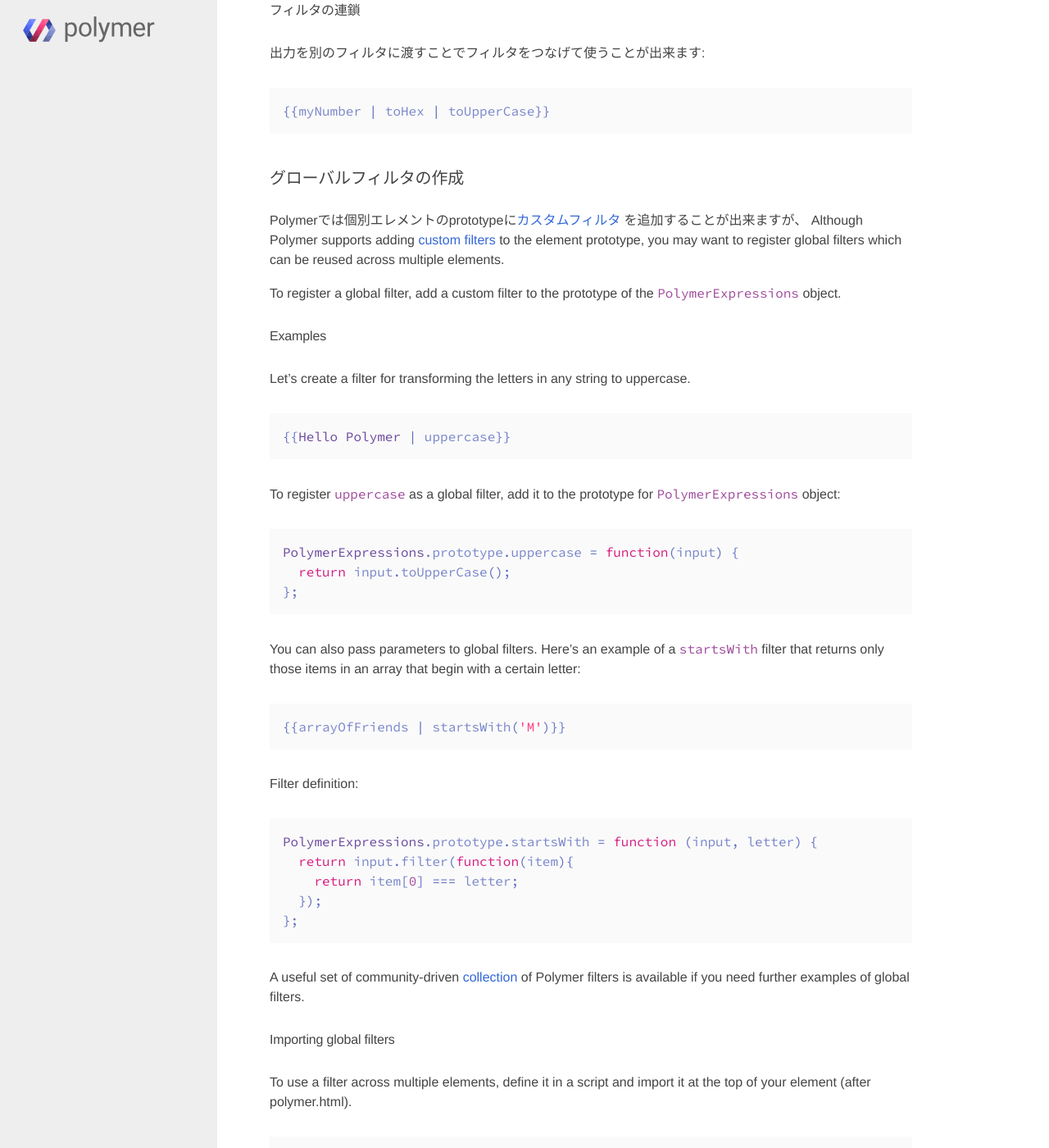
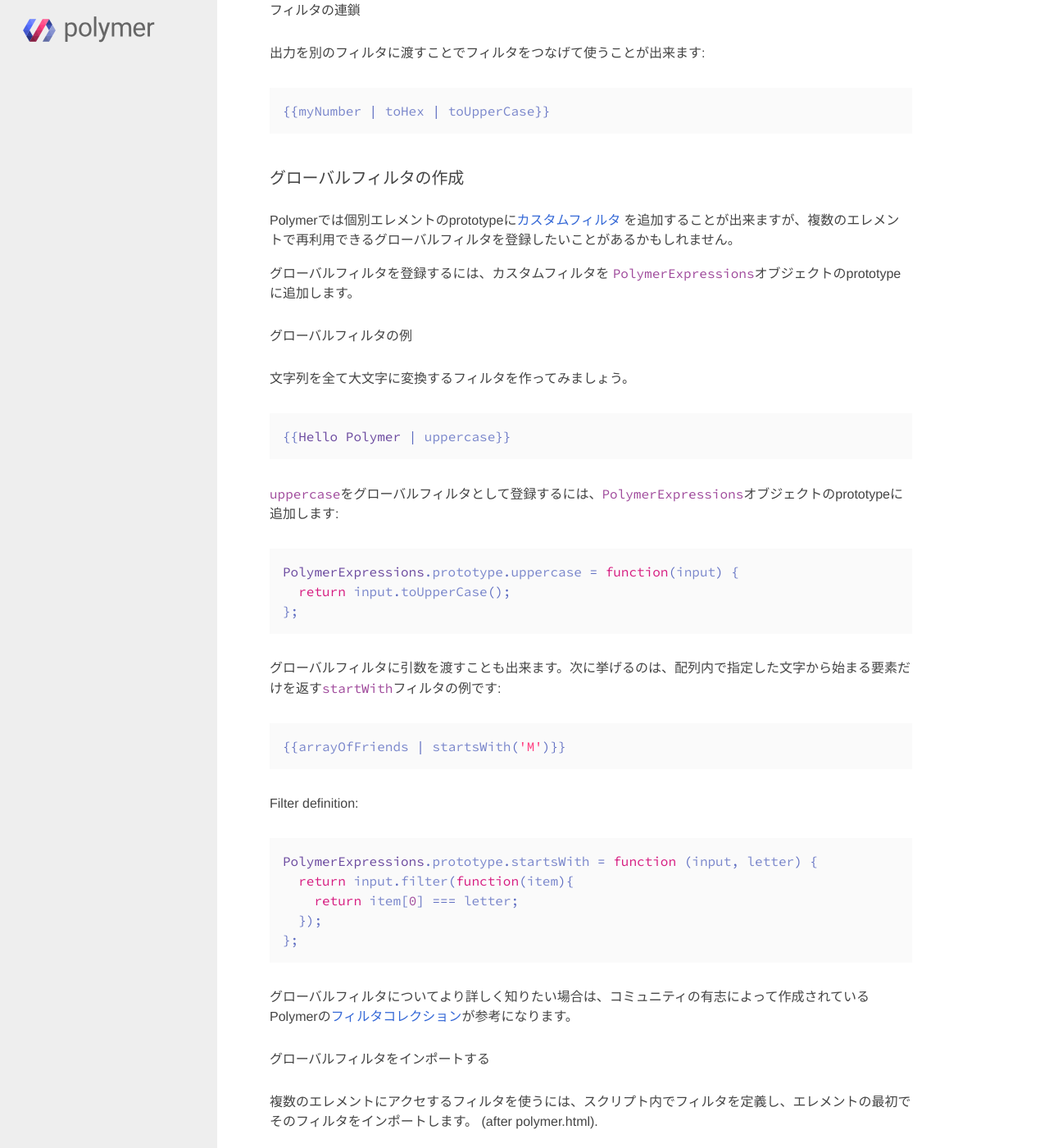
Before and after one commit to craftgear/polymer-docs-ja, a Jekyll site: the page built from docs_ja/docs/polymer/expressions.md, in a window 1280 px wide and 1400 px high, scrolled down 7223 px. Shown: the whole window at 82% size. Built offline with Jekyll 4.4.1, drawn with Linux system fonts in a browser that asks for light colours; some web fonts are replaced; a script that is not in the unit is left out.

Commit message:
done expressions.md

```diff
--- a/docs_ja/docs/polymer/expressions.md
+++ b/docs_ja/docs/polymer/expressions.md
@@ -229,23 +229,19 @@ may result in:
 
 ### グローバルフィルタの作成
 
-{{site.project_title}}では個別エレメントのprototypeに[カスタムフィルタ](#custom-filters) を追加することが出来ますが、
-Although {{site.project_title}} supports adding [custom filters](#custom-filters) to the element prototype,
-you may want to register global filters which can be reused across multiple elements.
+{{site.project_title}}では個別エレメントのprototypeに[カスタムフィルタ](#custom-filters) を追加することが出来ますが、複数のエレメントで再利用できるグローバルフィルタを登録したいことがあるかもしれません。
 
-To register a global filter, add a custom filter to the prototype of the
-`PolymerExpressions` object.
+グローバルフィルタを登録するには、カスタムフィルタを `PolymerExpressions`オブジェクトのprototypeに追加します。
 
-#### Examples
+#### グローバルフィルタの例
 
-Let's create a filter for transforming the letters in any string to uppercase.
+文字列を全て大文字に変換するフィルタを作ってみましょう。
 
 {% raw %}
     {{Hello Polymer | uppercase}}
 {% endraw %}
 
-To register `uppercase` as a global filter, add it to the prototype for
-`PolymerExpressions` object:
+`uppercase`をグローバルフィルタとして登録するには、`PolymerExpressions`オブジェクトのprototypeに追加します:
 
 {% raw %}
     PolymerExpressions.prototype.uppercase = function(input) {
@@ -253,8 +249,7 @@ To register `uppercase` as a global filter, add it to the prototype for
     };
 {% endraw %}
 
-You can also pass parameters to global filters. Here's an example of a `startsWith`
-filter that returns only those items in an array that begin with a certain letter:
+グローバルフィルタに引数を渡すことも出来ます。次に挙げるのは、配列内で指定した文字から始まる要素だけを返す`startWith`フィルタの例です:
 
 {% raw %}
     {{arrayOfFriends | startsWith('M')}}
@@ -270,12 +265,11 @@ Filter definition:
     };
 {% endraw %}
 
-A useful set of community-driven [collection](https://github.com/addyosmani/polymer-filters) of {{site.project_title}} filters is available if you need further
-examples of global filters.
+グローバルフィルタについてより詳しく知りたい場合は、コミュニティの有志によって作成されている{{site.project_title}}の[フィルタコレクション](https://github.com/addyosmani/polymer-filters)が参考になります。
 
-#### Importing global filters
+#### グローバルフィルタをインポートする
 
-To use a filter across multiple elements, define it in a script and import it at the top of your element
+複数のエレメントにアクセするフィルタを使うには、スクリプト内でフィルタを定義し、エレメントの最初でそのフィルタをインポートします。
 (after polymer.html).
 
 
```
Also changed, not shown: README.md.
